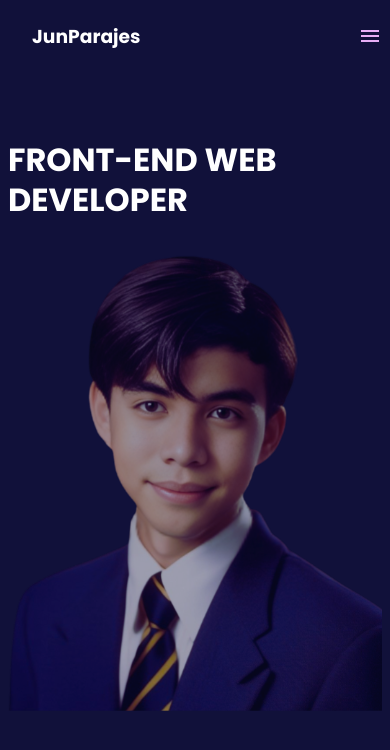
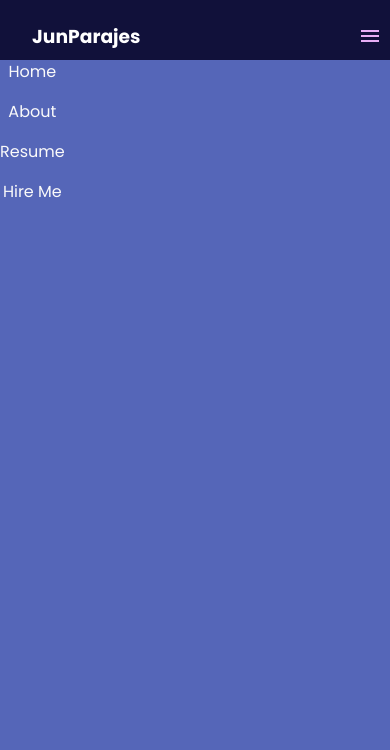
Before and after one commit to JunParajes/Webportfolio, a website built with Vite: page index.html in a window 390 px wide. Both pictures are taken after a click on the button 370 px from the left and 38 px from the top of the page. Built offline with nearby package versions, Linux system fonts and the light colour scheme.

Commit message:
beta toggle

```diff
--- a/index.html
+++ b/index.html
@@ -42,7 +42,7 @@
       </button>
     </nav>
     <!-- Mobile Navigation for smaller screens (m means mobile in class names) -->
-    <div class="mobile_navigation">
+    <div class="mobile_navigation" id="mobileNav">
       <nav class="m_menu">
         <ul class="m_nav">
           <li>
--- a/src/main.js
+++ b/src/main.js
@@ -7,7 +7,8 @@ import '../styles/mobile-nav.css'
 import '../styles/style.css'
 
 
-import hamburger from './mobile-nav';
+// scripts
 
+import hamburgerTgl from './mobile-nav';
 
-hamburger();
+hamburgerTgl();
--- a/src/mobile-nav.js
+++ b/src/mobile-nav.js
@@ -1,10 +1,28 @@
-const hamburger = () => {
+// I will not be doing the arrow function
+
+function hamburgerTgl() {
   const burgerBtn = document.getElementById('navToggle');
+  const mobileNav = document.getElementById('mobileNav');
+
+  let toggler = false;
+
+  burgerBtn.addEventListener('click', () => {
+    toggler = !toggler;
+    if (toggler) {
+      mobileNav.style.display = "flex";
+      document.body.style.overflowY = 'hidden';
+    }
+    else {
+      mobileNav.style.display = "none";
+      document.body.style.overflowY = 'auto';
+    }
+  })
+
+
 }
 
 
 
 
 
-
-export default hamburger;
+export default hamburgerTgl;
```
